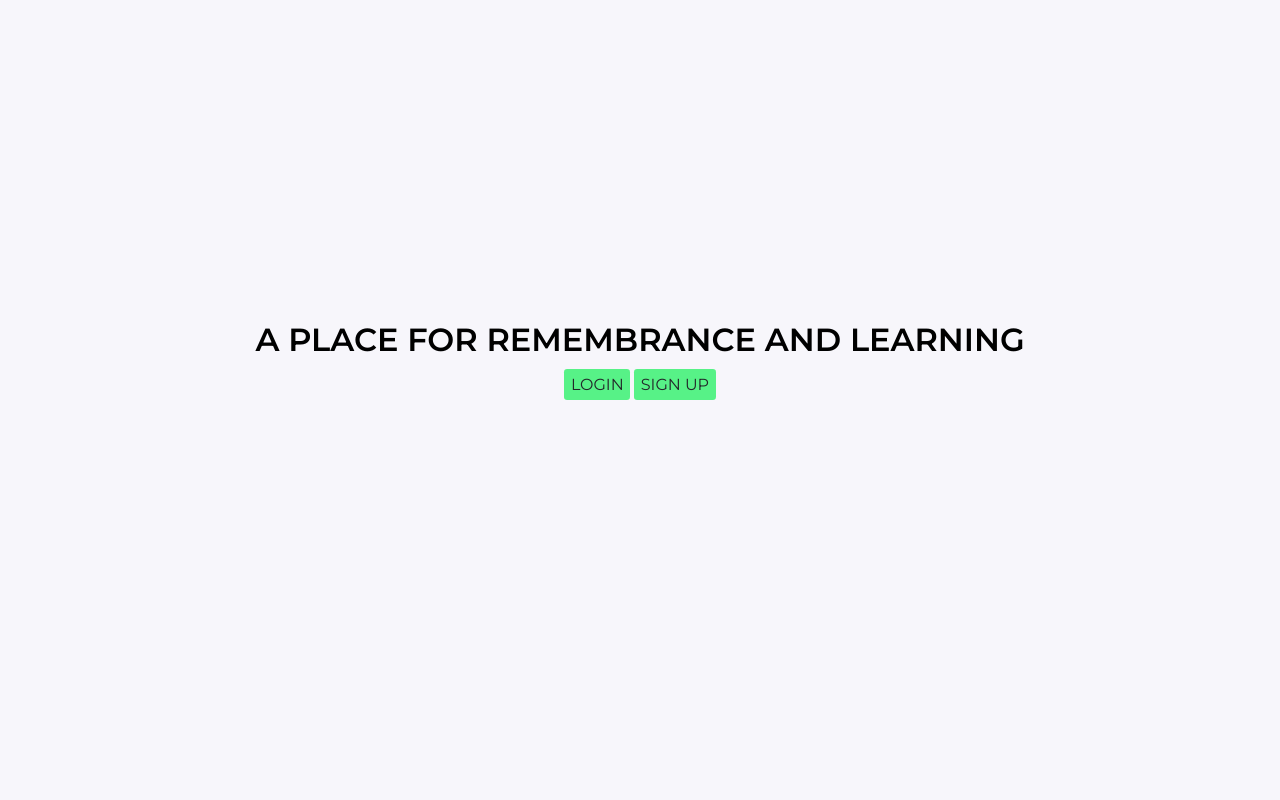
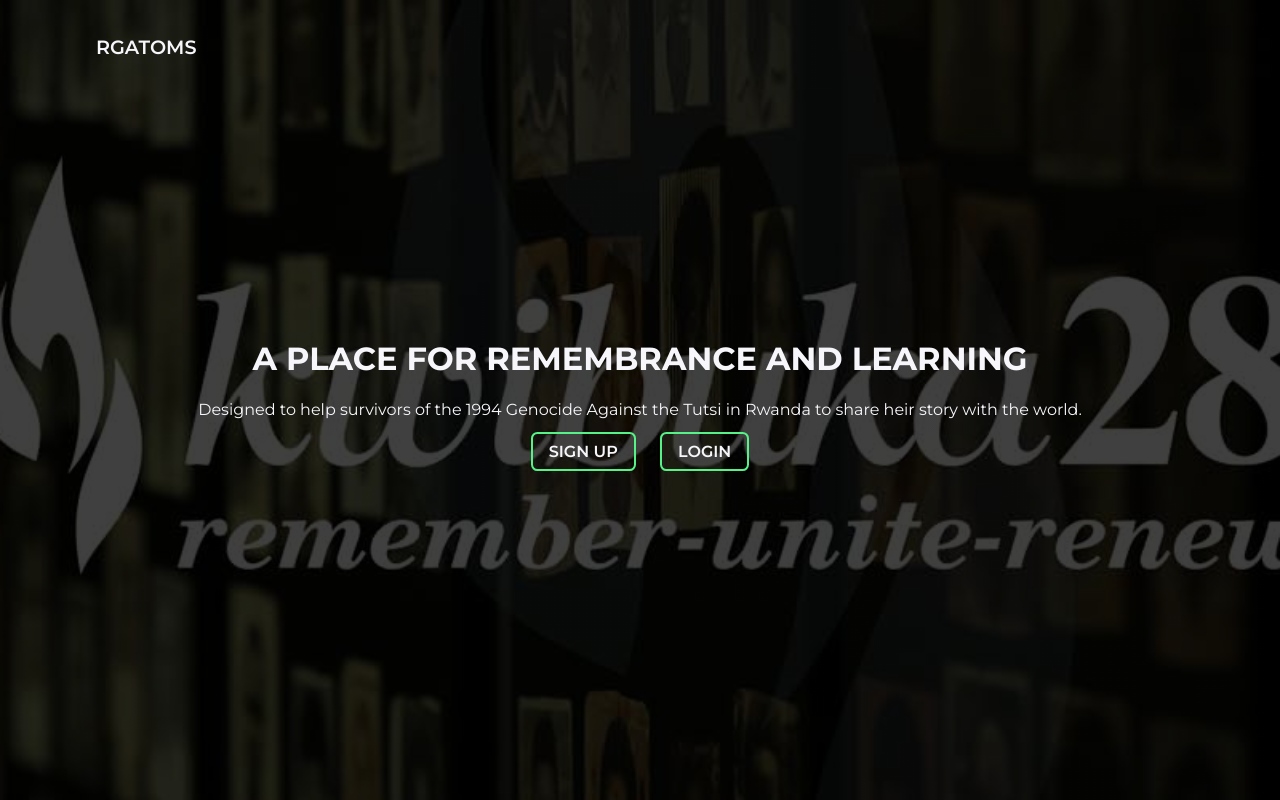
Before and after one commit to IRAKOZEAimeAubin/literate-octo-sniffle, a website: page public/index.html in a window 1280 px wide. Drawn offline with Linux system fonts and the light colour scheme.

Commit message:
commit #4

```diff
--- a/public/index.html
+++ b/public/index.html
@@ -8,11 +8,15 @@
     <title>Welcome</title>
 </head>
 <body class="landing-page">
-    <section class="intro">
-        <p>A place for remembrance and learning</p>
-        <div class="links">
-            <a href="./login.html">Login</a>
-            <a href="./signUp.html">Sign Up</a>
+    <section class="banner">
+        <div class="nav">
+            <span class="logo">rgatoms</span>
+        </div>
+        <div class="content">
+            <span>a place for remembrance and learning</span>
+            <p>Designed to help survivors of the 1994 Genocide Against the Tutsi in Rwanda to share heir story with the world.</p>
+            <a class="button-link" href="./signUp.html"><span></span>sign up</a>
+            <a class="button-link" href="./login.html"><span></span>login</a>
         </div>
     </section>
 </body>
--- a/public/style.css
+++ b/public/style.css
@@ -99,31 +99,81 @@ textarea {
     color: var(--very-light-green-color);
 }
 
-body.landing-page {
-    display: flex;
+section.banner {
+    width: 100%;
+    height: 100vh;
+    background-image: linear-gradient(rgba(0, 0, 0, 0.75), rgba(0, 0, 0, 0.75)), url(./Twitter-Header-Eng.jpg);
+    background-size: cover;
+    background-position: center;
 }
 
-section.intro {
+.nav {
+    width: 85%;
     margin: auto;
-    display: flex;
-    flex-direction: column;
-    align-items: center;
-    justify-content: center;
-    margin-top: 20rem;
+    padding: 2.2rem 0;
 }
 
-section.intro p {
-    font-size: 2rem;
+span.logo {
+    color: var(--very-light-grey-color);
+    text-transform: uppercase;
+    font-size: 1.2rem;
     font-weight: 600;
-    text-transform: uppercase;
-    margin-bottom: 1rem;
+    cursor: pointer;
 }
 
-section.intro a {
+.content {
+    width: 100%;
+    position: absolute;
+    top: 50%;
+    transform: translateY(-50%);
+    text-align: center;
+    color: var(--very-light-grey-color);
+}
+
+.content span {
+    text-transform: uppercase;
+    font-weight: 700;
+    font-size: 2rem;
+}
+
+.content p {
+    font-weight: 400;
+    line-height: 4rem;
+}
+
+.content .button-link {
+    width: 12rem;
     text-decoration: none;
+    color: var(--very-light-grey-color);
     text-transform: uppercase;
-    color: var(--very-dark-grey-color);
+    margin: 1.25rem 0.625rem;
+    font-weight: 600;
+    background: transparent;
+    border: 0.125rem solid var(--very-light-green-color);
+    padding: 0.5rem 1rem;
+    border-radius: .4rem;
+    cursor: pointer;
+    position: relative;
+    overflow: hidden;
+    transition: 0.2s;
+}
+
+.content .button-link span {
     background: var(--very-light-green-color);
-    padding: 0.4rem;
-    border-radius: 0.2rem;
+    height: 100%;
+    width: 0;
+    border-radius: .4rem;
+    position: absolute;
+    left: 0;
+    bottom: 0;
+    z-index: -1;
+    transition: .5s;
 }
+
+.content .button-link:hover span {
+    width: 100%;
+}
+
+.content .button-link:hover {
+    border: none;
+}
```
Also changed, not shown: public/Twitter-Header-Eng.jpg (added).
